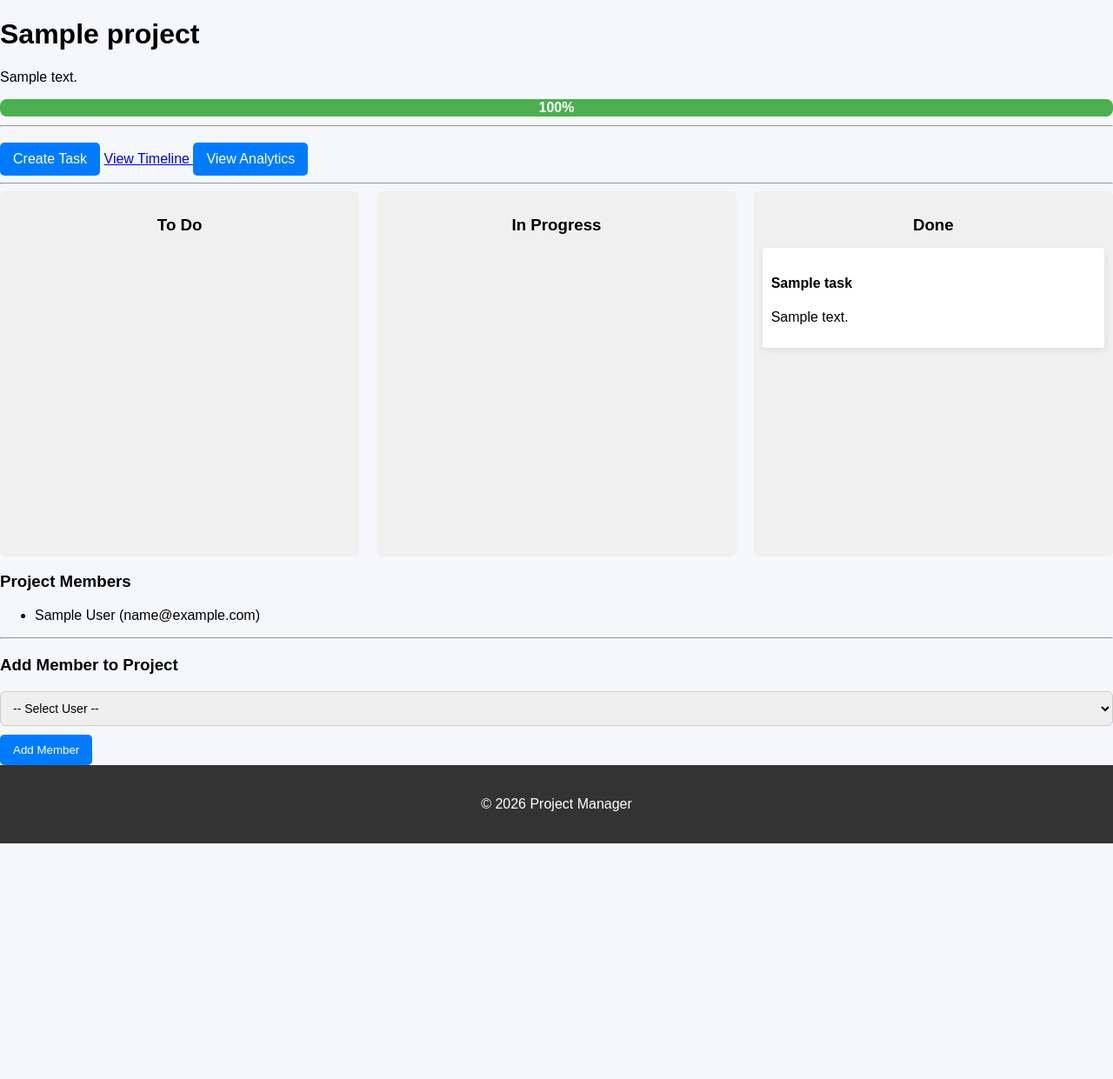
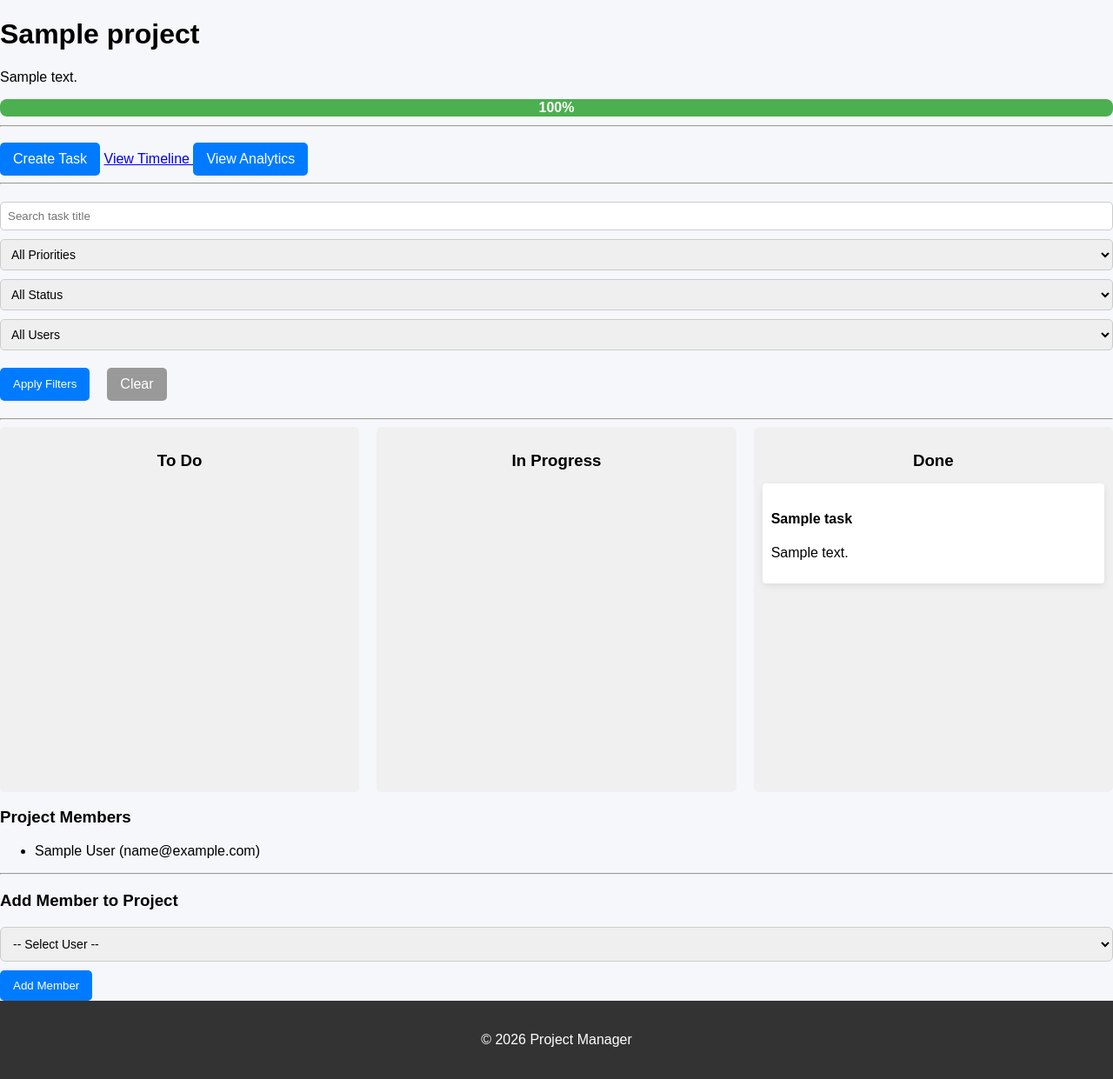
Before and after one commit to harsij01/project-manager, a Flask app: page /projects/1 in a window 1280 px wide. Shown: the part 88-1329 px from the top of the page at 87% size. Before the commit the page ends 1058 px from the top, so only its background shows below. Run offline with Flask 3, Linux system fonts and the light colour scheme; a user stored in the database is signed in; tables that the repository leaves empty hold one stand-in row (values such as "Sample post").

Commit message:
added filter form

```diff
--- a/static/style.css
+++ b/static/style.css
@@ -360,3 +360,21 @@ small {
 body {
     background-color: #f5f7fa;
 }
+
+.filter-form {
+  display: flex;
+  flex-wrap: wrap;
+  gap: 10px;
+  margin: 20px 0;
+}
+
+.filter-form input,
+.filter-form select {
+  padding: 8px;
+  border-radius: 5px;
+  border: 1px solid #ccc;
+}
+
+.filter-form button {
+  padding: 8px 15px;
+}
--- a/templates/project_details.html
+++ b/templates/project_details.html
@@ -27,6 +27,42 @@
    class="btn btn-primary">
    View Analytics
 </a>
+
+<hr>
+
+<form method="GET" class="filter-form">
+
+  <input type="text" name="search" placeholder="Search task title"
+         value="{{ request.args.get('search', '') }}">
+
+  <select name="priority">
+    <option value="">All Priorities</option>
+    <option value="Low" {% if request.args.get('priority') == 'Low' %}selected{% endif %}>Low</option>
+    <option value="Medium" {% if request.args.get('priority') == 'Medium' %}selected{% endif %}>Medium</option>
+    <option value="High" {% if request.args.get('priority') == 'High' %}selected{% endif %}>High</option>
+  </select>
+
+  <select name="status">
+    <option value="">All Status</option>
+    <option value="To Do" {% if request.args.get('status') == 'To Do' %}selected{% endif %}>To Do</option>
+    <option value="In Progress" {% if request.args.get('status') == 'In Progress' %}selected{% endif %}>In Progress</option>
+    <option value="Done" {% if request.args.get('status') == 'Done' %}selected{% endif %}>Done</option>
+  </select>
+
+  <select name="assigned_user">
+    <option value="">All Users</option>
+    {% for member in project.members %}
+      <option value="{{ member.id }}"
+        {% if request.args.get('assigned_user') == member.id|string %}selected{% endif %}>
+        {{ member.name }}
+      </option>
+    {% endfor %}
+  </select>
+
+  <button type="submit" class="btn btn-primary">Apply Filters</button>
+  <a href="{{ url_for('project_details', id=project.id) }}" class="btn btn-secondary">Clear</a>
+
+</form>
 
 <hr>
 
```
